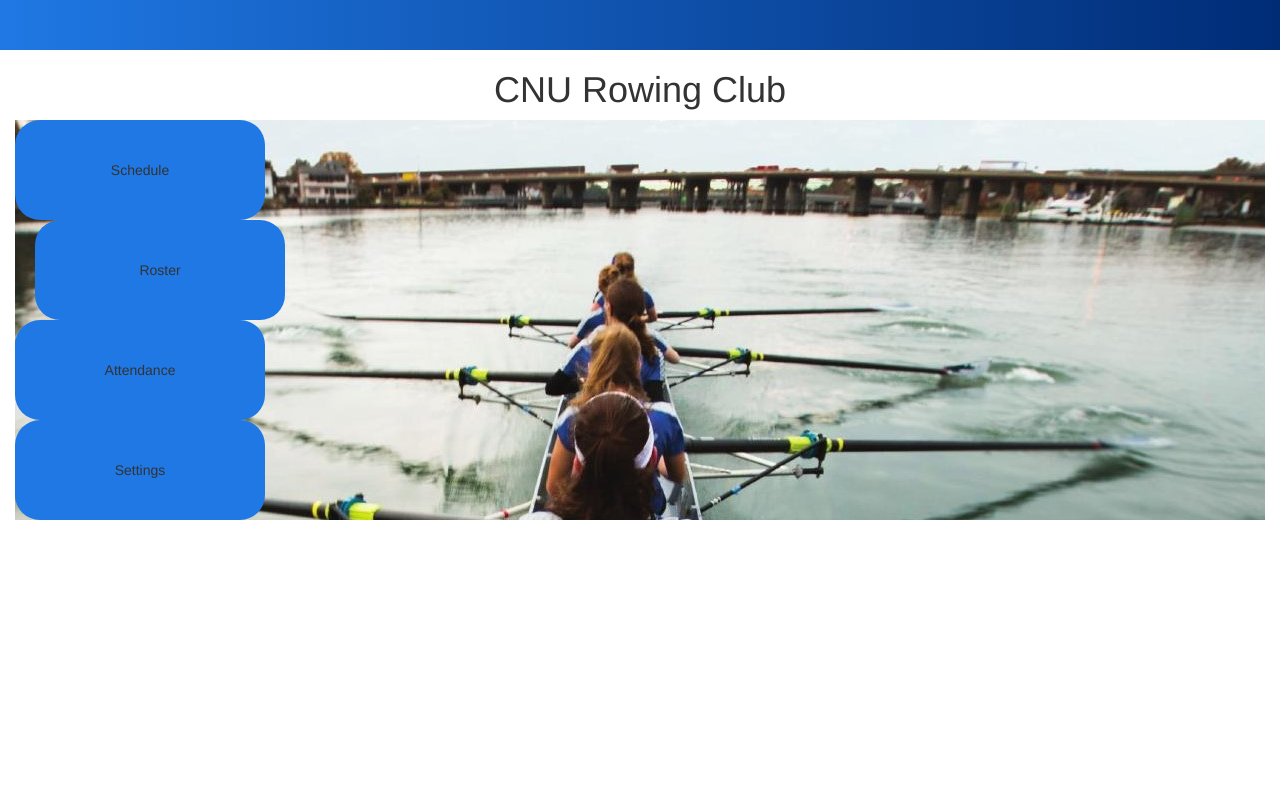
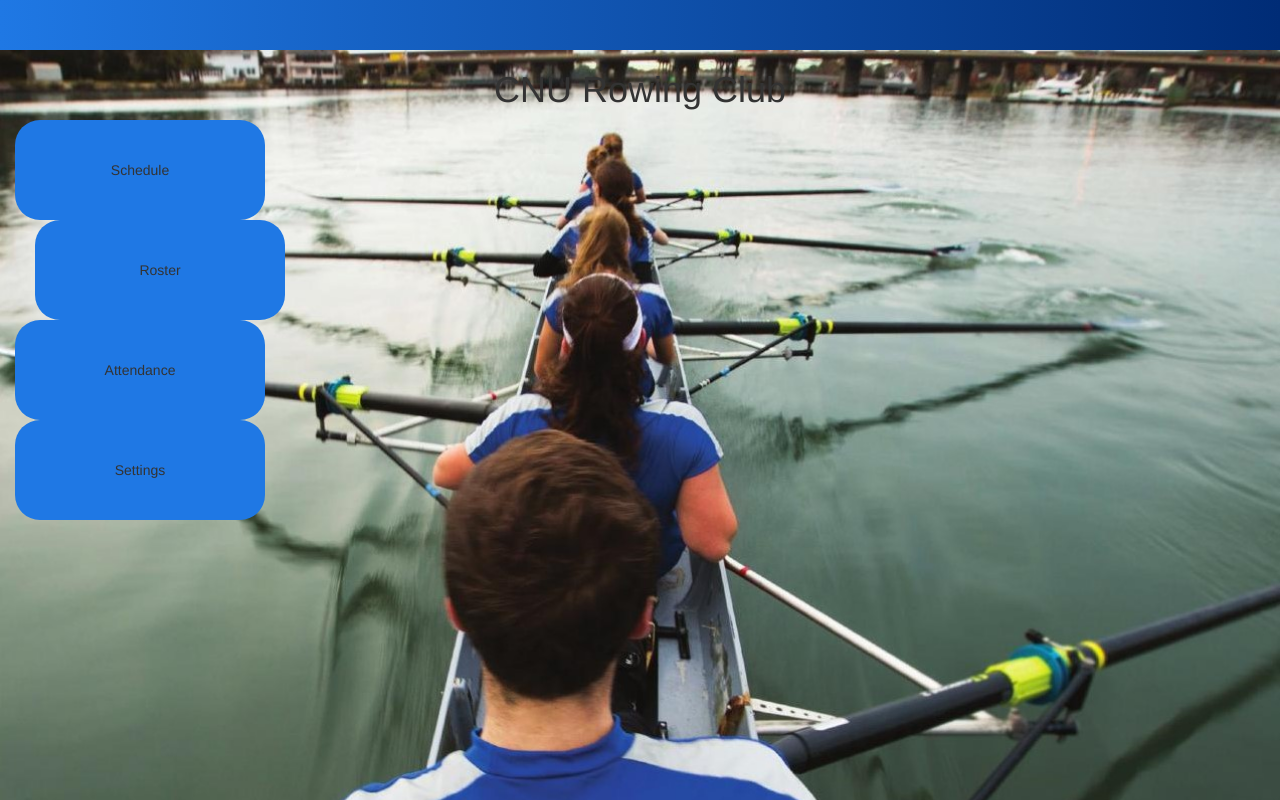
Before and after one commit to erinrutan/capstone, a PHP site: page /home.php in a window 1280 px wide. Run offline with PHP 8.4, Linux system fonts and the light colour scheme; some libraries are stand-ins or nearby versions.

Commit message:
home page background image?

```diff
--- a/frontend/home.php
+++ b/frontend/home.php
@@ -22,6 +22,14 @@
         type="text/javascript"
         src="https://cdnjs.cloudflare.com/ajax/libs/mdb-ui-kit/3.3.0/mdb.min.js"
     ></script>
+    <style>
+        body {
+            background-image: url('row2.jpeg');
+            background-repeat: no-repeat;
+            background-attachment: fixed;
+            background-size: cover;
+        }
+    </style>
 
 </head>
 <body>
@@ -32,11 +40,10 @@
         <div id="app">
             <!-- <div class="col-xs-1">
                 <div class="product-image">
-
+                    <img v-bind:src="image">
                 </div>
             </div>  -->
-            <div style="background-image: url('row2.jpeg');">
-            <!-- <img v-bind:src="image">  -->
+
             <div class="textarea">
                 <div class="center">
                     <div class="row">
```
